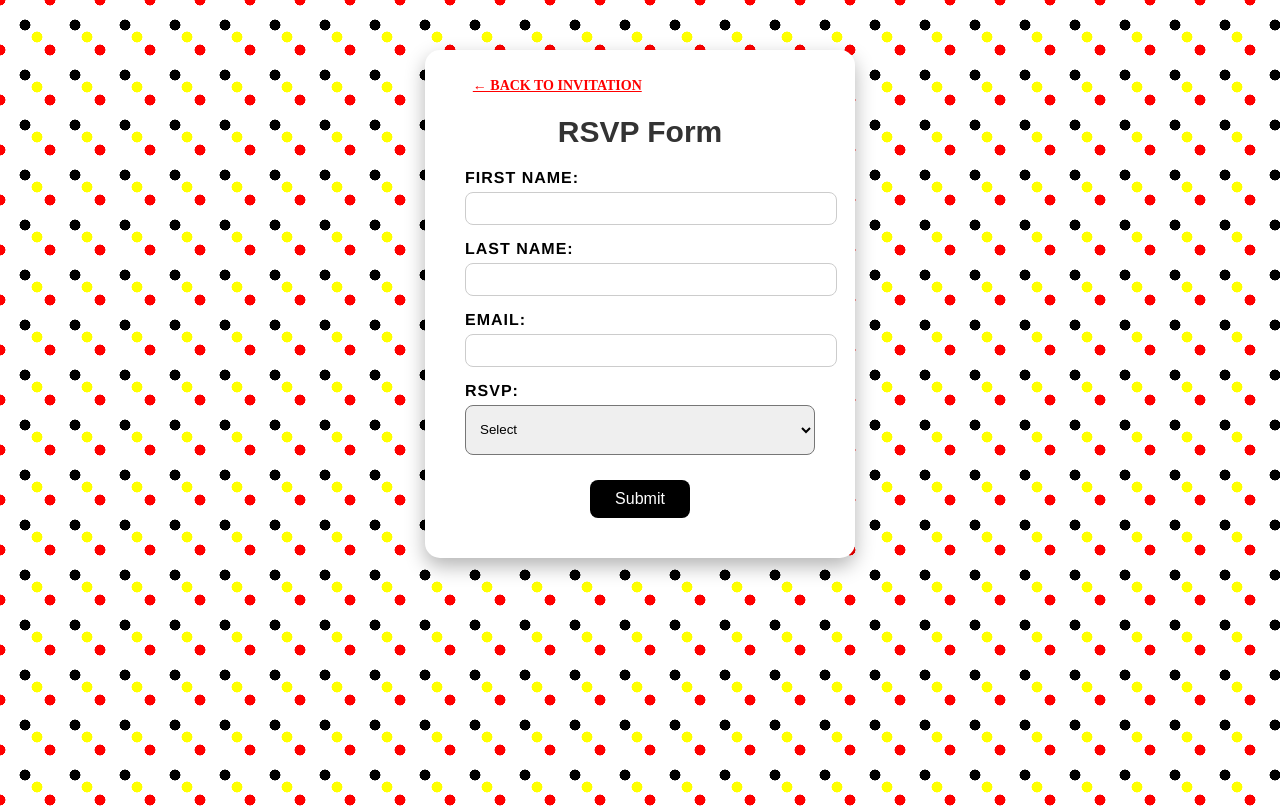
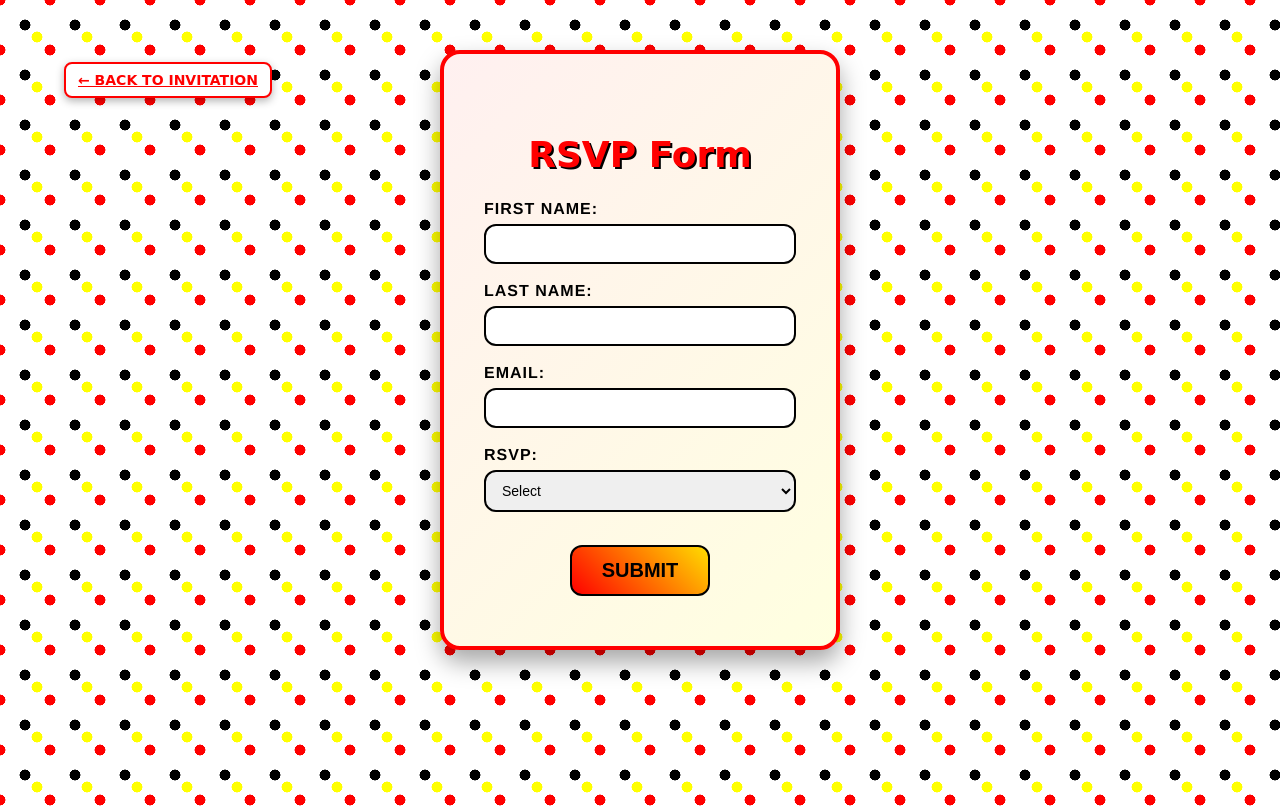
Before and after one commit to s7osman/sylas-bday, a React (Vite) app: page /rsvp in a window 1280 px wide. Shown: the top 808 px of the page. Built offline with nearby package versions, Linux system fonts and the light colour scheme; no server answers.

Commit message:
final styling

```diff
--- a/src/Home.css
+++ b/src/Home.css
@@ -1,7 +1,16 @@
-.container {
-    width: 100%;
+body, html {
     margin: 0;
     padding: 0;
+    font-family: 'Comic Sans MS', 'Chalkboard SE', 'Arial', sans-serif;
+    background-color: #fff;
+    overflow-x: hidden;
+  }
+
+  .container {
+    width: 100%;
+    margin-bottom: 0;
+    padding: 0;
+    display: block;
   }
 
   .centered-image {
@@ -9,71 +18,137 @@
     height: auto;
     display: block;
     object-fit: cover;
+    border-radius: 20px;
+    box-shadow: 0 10px 20px rgba(0,0,0,0.3);
+    margin-bottom: 25px;
   }
+
 
   .rsvp-btn-container {
     display: flex;
     justify-content: center;
-    margin: 15px 0 0 0;
-    width: 100%;
+    margin: 0 5%;
+    margin-bottom: 25px;
+    clear: both;
   }
 
   .rsvp-btn-container button {
-    width: 70%;
+    width: 90%;
     max-width: 300px;
-    background-color: black;
-    color: white;
-    font-size: 1.2rem;
+    padding: 15px 0;
+    font-size: 22px;
+    font-weight: bold;
+    color: #fff;
+    background: linear-gradient(45deg, #ff0000, #ffdd00);
+    border: 3px solid #000;
+    border-radius: 15px;
+    cursor: pointer;
+    transition: all 0.3s ease;
+    box-shadow: 0 5px 10px rgba(0,0,0,0.3);
   }
 
-  .arrival-container {
-    display: flex;
-    flex-direction: column;
-    align-items: center;
-    text-align: center;
-    margin: 20px 0;
+  .rsvp-btn-container button:hover {
+    transform: scale(1.05);
+    box-shadow: 0 8px 15px rgba(0,0,0,0.4);
   }
 
-  .arrival-note {
-    color: red;
-    font-weight: 700;
-    margin-bottom: 10px;
-    font-family: 'Franklin Gothic Medium', 'Arial Narrow', Arial, sans-serif;
-    width: 60%;
+
+  .arrival-container {
+    margin: 0 5% 30px 5%;
+    padding: 20px;
+    background-color: #ffefc1;
+    border-radius: 15px;
+    border: 3px dashed #ff0000;
+    box-shadow: 0 5px 15px rgba(0,0,0,0.2);
   }
 
-  .arrival-text span,
-  .arrival-contact span {
+
+  .arrival-note {
+    font-size: 16px;
+    font-weight: 700;
+    color: #ff0000;
+    text-align: center;
+    margin-bottom: 15px;
+  }
+
+  .arrival-text {
+    font-size: 14px;
+    color: #000;
+    line-height: 1.6;
+    text-align: justify;
+    margin-bottom: 15px;
+  }
+
+  .arrival-text span {
+    display: block;
+    font-size: 16px;
     font-weight: 900;
-    display: block;
+    color: #000;
+    text-align: center;
     margin-bottom: 5px;
   }
 
-  .arrival-text,
   .arrival-contact {
-    max-width: 600px;
+    font-size: 14px;
+    text-align: center;
   }
 
-  /* Responsive adjustments */
-  @media (max-width: 375px) { /* iPhone SE */
-    .rsvp-btn-container button {
-      width: 90%;
-      font-size: 1rem;
-      margin-top: 65px;
-    }
-    .arrival-text,
-    .arrival-contact {
-      font-size: 0.8rem;
+  .arrival-contact span {
+    font-weight: 900;
+    color: #000;
+  }
+
+  @media (max-width: 375px) {
+    .container {
+        margin-bottom: 25%;
     }
   }
 
-  @media (min-width: 1200px) {
+  @media (max-width: 360px) {
     .container {
-        margin-bottom: 2%;
+        margin-bottom: 10%;
     }
-    .centered-image {
-        max-width: 100%;
-        max-height: 100%;
-        object-fit: contain;
-      }
   }
+
+
+  @media (max-width: 480px) {
+    .arrival-container {
+      margin: 15px 3%;
+      padding: 15px;
+    }
+
+    .rsvp-btn-container button {
+      font-size: 20px;
+      padding: 12px 0;
+    }
+
+    .arrival-text {
+      font-size: 13px;
+    }
+
+    .arrival-note {
+      font-size: 15px;
+    }
+
+    .arrival-contact {
+      font-size: 13px;
+    }
+  }
+
+  /* Desktop adjustments */
+  @media (min-width: 1024px) {
+    .container {
+      margin: 20px auto;
+      width: 80%;
+
+    }
+
+    .arrival-container {
+      width: 70%;
+      margin: 20px auto 40px auto;
+    }
+
+    .rsvp-btn-container {
+      margin-bottom: 30px;
+    }
+  }
--- a/src/Home.jsx
+++ b/src/Home.jsx
@@ -34,7 +34,7 @@ function Home() {
           room.
         </p>
         <p className='arrival-contact'>
-          If you have any questions, please contact{' '}
+          If you have any questions, please contact <br />
           <span>Lien: 647-869-6017 or Roshawn: 647-678-0772</span>
         </p>
       </div>
--- a/src/RSVPForm.css
+++ b/src/RSVPForm.css
@@ -1,97 +1,169 @@
 .rsvp-page {
-    height: 100vh;
+    min-height: 100vh;
     display: flex;
     justify-content: center;
-    align-items:flex-start;
-    padding: 50px 20px;
-    background-color: white;
-    background-image: radial-gradient(black 15%, transparent 16%),
-                      radial-gradient(red 15%, transparent 16%),
-                      radial-gradient(yellow 15%, transparent 16%);
+    align-items: flex-start;
+    padding: 50px 20px 100px 20px;
+    background-color: #fff;
+    background-image:
+      radial-gradient(black 15%, transparent 16%),
+      radial-gradient(red 15%, transparent 16%),
+      radial-gradient(yellow 15%, transparent 16%);
     background-size: 50px 50px;
     background-position: 0 0, 25px 25px, 12px 12px;
+    font-family: 'Comic Sans MS', 'Chalkboard SE', Arial, sans-serif;
+    position: relative;
   }
 
   .rsvp-form {
-    background: white;
-    padding: 40px;
-    border-radius: 15px;
-    box-shadow: 0 8px 20px rgba(0,0,0,0.3);
+    background: linear-gradient(135deg, #fff0f0, #ffffe0);
+    padding: 40px 30px;
+    border-radius: 20px;
+    box-shadow: 0 12px 25px rgba(0,0,0,0.35);
     text-align: center;
-    width: 350px;
+    width: 90%;
+    max-width: 400px;
+    border: 4px solid #ff0000;
   }
 
   .rsvp-form h2 {
-    margin-bottom: 20px;
-    color: #333;
-    font-family: Arial, Helvetica, sans-serif;
-    font-size: 30px;
+    margin-bottom: 25px;
+    color: #ff0000;
+    font-family: 'Comic Sans MS', 'Chalkboard SE', Arial, sans-serif;
+    font-size: 32px;
+    text-shadow: 2px 2px #000;
   }
 
   .form-group {
-    margin-bottom: 15px;
+    margin-bottom: 18px;
     text-align: left;
   }
 
   .form-group label {
     display: block;
-    margin-bottom: 5px;
+    margin-bottom: 6px;
     font-weight: bold;
     text-transform: uppercase;
     font-family: 'Franklin Gothic Medium', 'Arial Narrow', Arial, sans-serif;
     letter-spacing: 1px;
+    color: #000;
   }
 
-  .form-group input {
+  .form-group input,
+  .form-group select {
     width: 100%;
-    padding: 8px 10px;
-    border-radius: 8px;
-    border: 1px solid #ccc;
-  }
-
-  .rsvp-page button {
-    margin-top: 10px;
-    padding: 10px 25px;
-    background-color: black;
-    color: white;
-    border: none;
-    border-radius: 8px;
-    cursor: pointer;
-    font-size: 16px;
+    padding: 10px 12px;
+    border-radius: 12px;
+    border: 2px solid #000;
+    font-size: 14px;
+    outline: none;
     transition: 0.3s;
   }
 
-  .rsvp-page button:hover {
-    background-color: green;
+  .form-group input:focus,
+  .form-group select:focus {
+    border-color: #ff0000;
+    box-shadow: 0 0 10px rgba(255,0,0,0.5);
   }
 
+  .rsvp-page button.rsvp-btn {
+    margin-top: 15px;
+    padding: 12px 30px;
+    background: linear-gradient(45deg, #ff0000, #ffdd00);
+    color: #000;
+    border: 2px solid #000;
+    border-radius: 12px;
+    cursor: pointer;
+    font-size: 18px;
+    font-weight: bold;
+    text-transform: uppercase;
+    transition: transform 0.3s, box-shadow 0.3s;
+  }
 
-.form-group select {
-    width: 100%;
-    height: 50px;
-    padding: 8px 10px;
-    border-radius: 8px;
+  .rsvp-page button.rsvp-btn:hover {
+    transform: scale(1.05);
+    box-shadow: 0 6px 15px rgba(0,0,0,0.4);
   }
 
   .back-btn {
     position: absolute;
-    color: red;
+    top: 5%;
+    left: 5%;
+    color: #ff0000;
     font-weight: 900;
     text-decoration: underline;
     text-transform: uppercase;
-    top: 5%;
-    left: 5%;
-    border: none;
+    border: 2px solid #ff0000;
     padding: 8px 12px;
-    border-radius: 6px;
+    border-radius: 8px;
     font-size: 14px;
     cursor: pointer;
+    background: #fff;
+    box-shadow: 0 3px 8px rgba(0,0,0,0.3);
+    transition: transform 0.2s, box-shadow 0.2s;
+  }
+
+  .back-btn:hover {
+    transform: scale(1.05);
+    box-shadow: 0 5px 12px rgba(0,0,0,0.4);
+  }
+
+.rsvp-form,
+.rsvp-form input,
+.rsvp-form select,
+.rsvp-form textarea,
+.rsvp-form button {
+  box-sizing: border-box;
+}
+
+.form-group input,
+.form-group select {
+  width: 100%;
+  padding: 10px 12px;
+  border-radius: 12px;
+  border: 2px solid #000;
+  font-size: 14px;
+  outline: none;
+  transition: 0.3s;
+}
+
+  @media (max-width: 480px) {
+    .rsvp-form {
+      padding: 30px 20px;
+    }
+
+    .rsvp-form h2 {
+      font-size: 28px;
+    }
+
+    .rsvp-page button.rsvp-btn {
+      font-size: 16px;
+      padding: 10px 25px;
+    }
+
+    .form-group input,
+    .form-group select {
+      font-size: 13px;
+      padding: 8px 10px;
+    }
+
+    .back-btn {
+      font-size: 12px;
+      padding: 6px 10px;
+    }
   }
 
 
-  @media (min-width: 1200px) {
-    .back-btn {
-        top: 7%;
-        left: 36%;
-      }
+  @media (min-width: 1024px) {
+    .rsvp-form {
+      padding: 50px 40px;
+    }
+
+    .rsvp-form h2 {
+      font-size: 36px;
+    }
+
+    .rsvp-page button.rsvp-btn {
+      font-size: 20px;
+    }
   }
--- a/src/ThankYou.css
+++ b/src/ThankYou.css
@@ -1,24 +1,30 @@
 .thankyou-page {
-    height: 100vh;
+    min-height: 100vh;
     display: flex;
     justify-content: center;
     align-items: center;
-    background-color: white;
-    background-image: radial-gradient(black 15%, transparent 16%),
-                      radial-gradient(red 15%, transparent 16%),
-                      radial-gradient(yellow 15%, transparent 16%);
+    padding: 20px;
+    background-color: #fff;
+    background-image:
+      radial-gradient(black 15%, transparent 16%),
+      radial-gradient(red 15%, transparent 16%),
+      radial-gradient(yellow 15%, transparent 16%);
     background-size: 50px 50px;
     background-position: 0 0, 25px 25px, 12px 12px;
+    font-family: 'Comic Sans MS', 'Chalkboard SE', Arial, sans-serif;
+    flex-direction: column;
+    text-align: center;
   }
 
   .thankyou-card {
-    background: white;
-    padding: 50px 40px;
-    border-radius: 20px;
-    box-shadow: 0 10px 30px rgba(0,0,0,0.2);
-    text-align: center;
-    width: 400px;
+    background: linear-gradient(135deg, #fff0f0, #ffffe0);
+    padding: 40px 30px;
+    border-radius: 25px;
+    box-shadow: 0 12px 25px rgba(0,0,0,0.35);
+    width: 90%;
+    max-width: 400px;
     animation: pop 0.5s ease-out;
+    border: 4px solid #ff0000;
   }
 
   @keyframes pop {
@@ -33,27 +39,71 @@
   }
 
   .thankyou-card h2 {
-    color: #333;
+    color: #ff0000;
+    font-size: 32px;
     margin-bottom: 15px;
+    text-shadow: 2px 2px #000;
   }
 
   .thankyou-card p {
     font-size: 18px;
-    color: #555;
+    color: #000;
+    margin-bottom: 20px;
   }
 
   .home-button {
-    margin-top: 25px;
-    padding: 10px 25px;
-    background-color: black;
-    color: white;
-    border: none;
-    border-radius: 8px;
+    margin-top: 20px;
+    padding: 12px 30px;
+    background: linear-gradient(45deg, #ff0000, #ffdd00);
+    color: #000;
+    border: 3px solid #000;
+    border-radius: 15px;
+    font-size: 18px;
+    font-weight: bold;
+    text-transform: uppercase;
     cursor: pointer;
-    font-size: 16px;
-    transition: 0.3s;
+    transition: transform 0.3s, box-shadow 0.3s;
   }
 
   .home-button:hover {
-    background-color: green;
+    transform: scale(1.05);
+    box-shadow: 0 6px 15px rgba(0,0,0,0.4);
   }
+
+  @media (max-width: 480px) {
+    .thankyou-card {
+      padding: 30px 20px;
+    }
+
+    .thankyou-card h2 {
+      font-size: 28px;
+    }
+
+    .thankyou-card p {
+      font-size: 16px;
+    }
+
+    .home-button {
+      font-size: 16px;
+      padding: 10px 25px;
+    }
+  }
+
+  @media (min-width: 1024px) {
+    .thankyou-card {
+      padding: 50px 40px;
+    }
+
+    .thankyou-card h2 {
+      font-size: 36px;
+    }
+
+    .thankyou-card p {
+      font-size: 20px;
+    }
+
+    .home-button {
+      font-size: 20px;
+      padding: 12px 35px;
+    }
+  }
```
